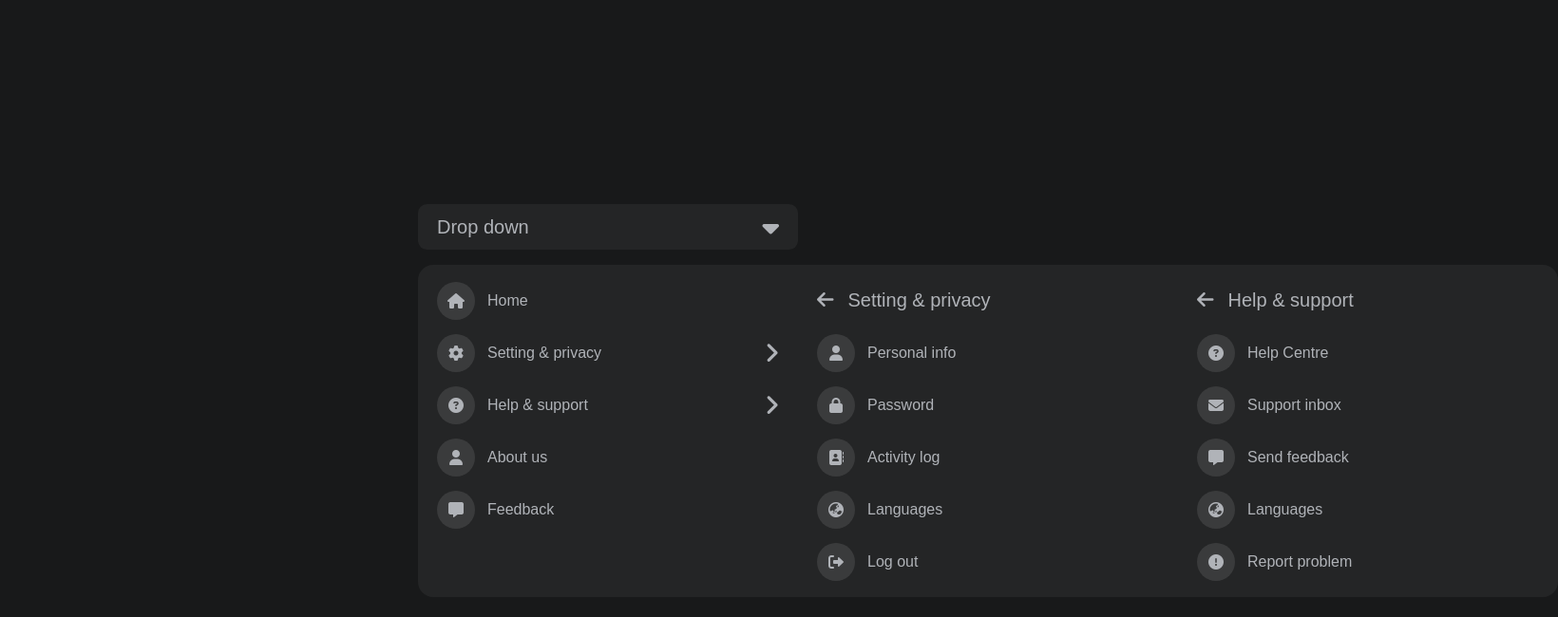
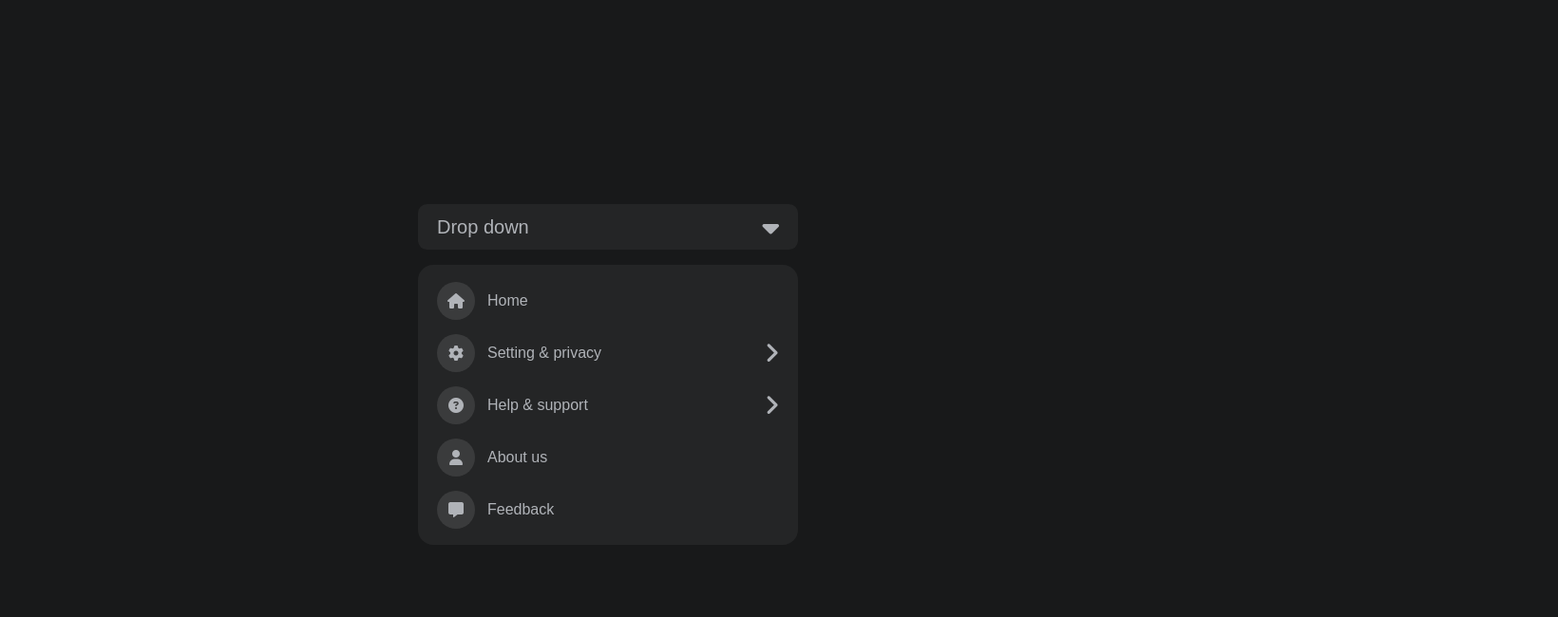
Before and after one commit to phyowainyunt-19/navbar-practices, a plain HTML site: page _11_advanced_dropdown_menu/index.html in a window 1280 px wide. Both pictures are taken after a click on the element 811 px from the left and 240 px from the top of the page. Shown: the whole page at 95% size, 1640 px wide, since content can reach past the window. Drawn offline with nearby package versions, Linux system fonts and the light colour scheme.

Commit message:
dropdown js started

```diff
--- a/_11_advanced_dropdown_menu/index.html
+++ b/_11_advanced_dropdown_menu/index.html
@@ -21,20 +21,20 @@
             <span class="icon fas fa-caret-down"></span>
         </div>
         <div class="wrapper">
-            <ul class="menu-bar">
+            <ul class="menu_bar">
                 <li>
                     <a href="#">
                         <div class="icon"><span class="fas fa-home"></span></div>
                         Home
                     </a>
                 </li>
-                <li>
+                <li class="setting_item">
                     <a href="#">
                         <div class="icon"><span class="fas fa-cog"></span></div>
                         Setting & privacy <i class="fas fa-angle-right"></i>
                     </a>
                 </li>
-                <li>
+                <li class="help_item">
                     <a href="#">
                         <div class="icon">
                             <span class="fas fa-question-circle"></span>
@@ -56,7 +56,7 @@
                 </li>
             </ul>
             <!-- Settings & privacy menu items -->
-            <ul class="setting-drop">
+            <ul class="setting_drop">
                 <li class="arrow"><span class="fas fa-arrow-left"></span>Setting & privacy</li>
                 <li>
                     <a href="#">
@@ -92,7 +92,7 @@
                 </li>
             </ul>
             <!-- Help & support menu items -->
-            <ul class="setting-drop">
+            <ul class="help_drop">
                 <li class="arrow"><span class="fas fa-arrow-left"></span>Help & support</li>
                 <li>
                     <a href="#">
@@ -116,12 +116,6 @@
                 </li>
                 <li>
                     <a href="#">
-                        <div class="icon"><span class="fas fa-globe-asia"></span></div>
-                        Languages
-                    </a>
-                </li>
-                <li>
-                    <a href="#">
                         <div class="icon"><span class="fas fa-exclamation-circle"></span></div>
                         Report problem
                     </a>
@@ -129,6 +123,17 @@
             </ul>
         </div>
     </nav>
+
+    <script>
+        const drop_btn = document.querySelector(".button");
+        const menu_wrapper = document.querySelector(".wrapper");
+        const menu_bar = document.querySelector(".menu_bar");
+        const setting_drop = document.querySelector(".setting_drop");
+        const help_drop = document.querySelector(".help_drop");
+        drop_btn.onclick = (() => {
+            menu_wrapper.classList.toggle("show");
+        })
+    </script>
 </body>
 
 </html>
--- a/_11_advanced_dropdown_menu/style.css
+++ b/_11_advanced_dropdown_menu/style.css
@@ -37,10 +37,22 @@ nav .button span {
 nav .wrapper {
   position: absolute;
   display: flex;
-  width: 75rem;
+  width: 25rem;
+  overflow: hidden;
   top: 4rem;
   background: #242526;
   border-radius: 1rem;
+  display: none;
+}
+
+nav .wrapper.show {
+  display: block;
+  display: flex;
+}
+
+nav .wrapper .setting_drop,
+nav .wrapper .help_drop {
+  display: none;
 }
 
 nav .wrapper ul {
```
